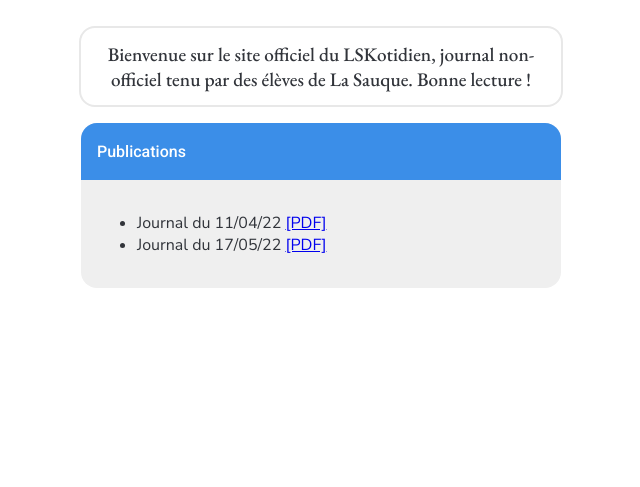
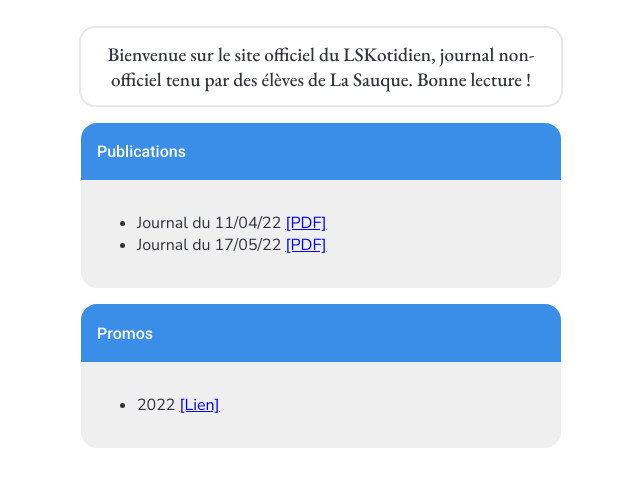
Before and after one commit to lesvieuxsinges/lskotidien, a plain HTML site: page index.html in a window 1280 px wide. Shown: the part 217-704 px from the top of the page, without its empty margins (319-959 px from the left). Drawn offline with nearby package versions, Linux system fonts and the light colour scheme.

Commit message:
Update index.html

```diff
--- a/index.html
+++ b/index.html
@@ -36,6 +36,20 @@
     </div>
   </div>
 
+  <div class="publications">
+      <div class="title-pub">
+        <p class=title-med>
+          Promos
+        </p>
+      </div>
+      <div class="textbox">
+        <ul class="list">
+          <li> 2022 <a href="./postbac/index.html"> [Lien] </a> </li>
+        </ul>
+      </div>
+    </div>
+  </div>
+
 </body>
 
 </html>
```
